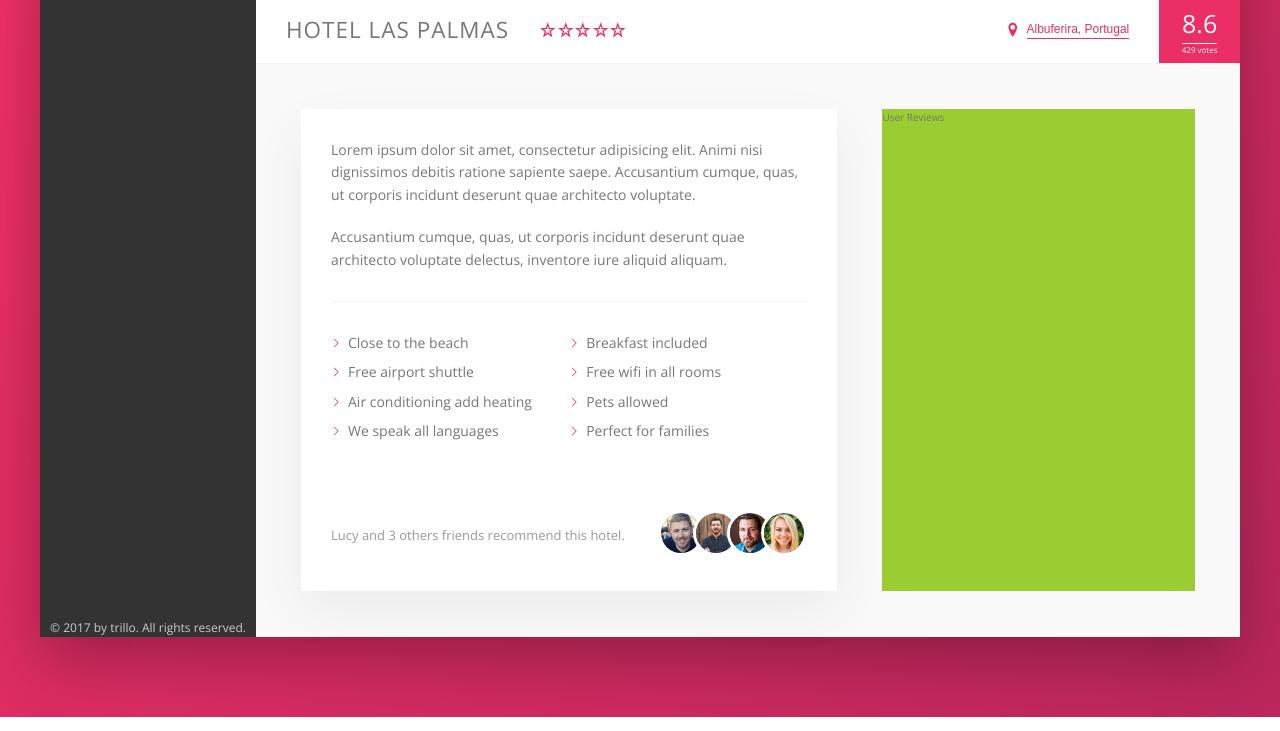
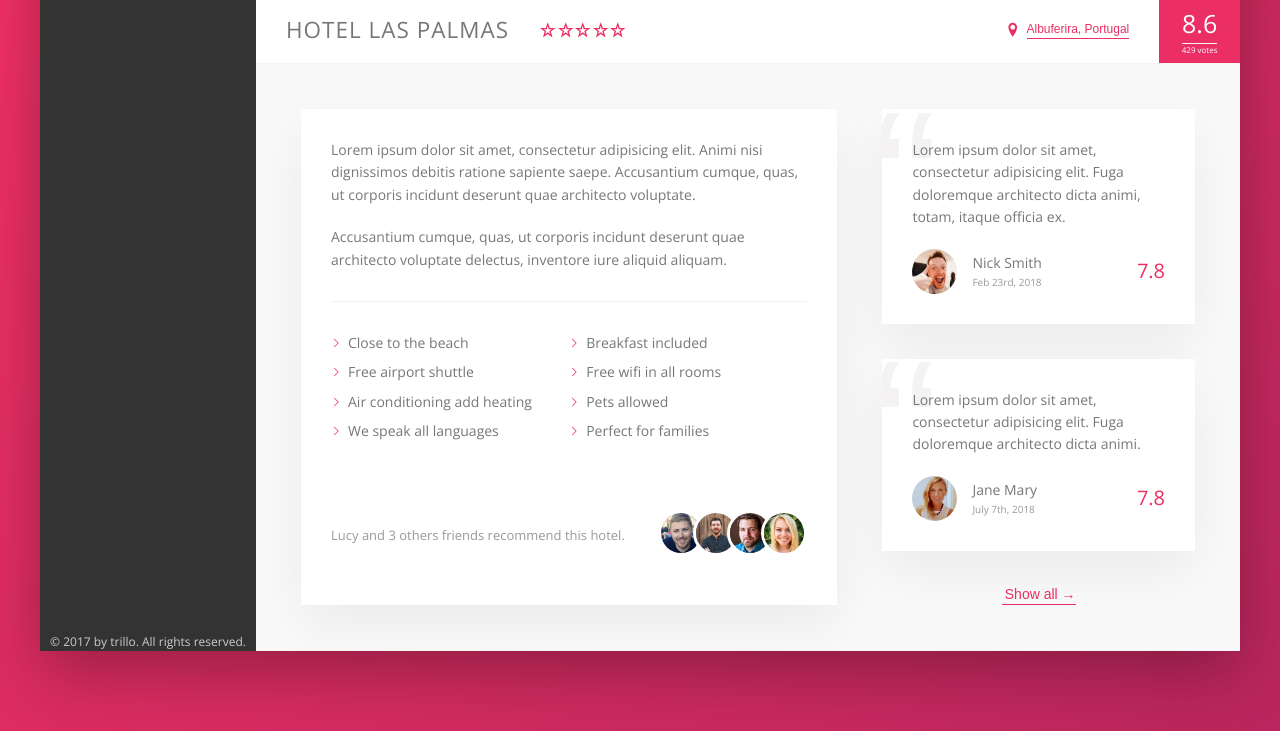
Before and after one commit to UnknownMonk/Flex-box-Website, a website: page index.html in a window 1280 px wide. Shown: the part 538-1269 px from the top of the page. Drawn offline with nearby package versions, Linux system fonts and the light colour scheme.

Commit message:
updated review section

```diff
--- a/index.html
+++ b/index.html
@@ -166,7 +166,37 @@
                         </div>
                     </div>
                     <div class="user-reviews">
-                        User Reviews
+                        <figure class="review">
+                            <blockquote class="review__text">
+                                Lorem ipsum dolor sit amet, consectetur adipisicing elit. Fuga doloremque architecto dicta animi, totam, itaque officia ex.
+                            </blockquote>
+                            <figcaption class="review__user">
+                                <img src="img/user-1.jpg" alt="User 1" class="review__photo">
+                                <div class="review__user-box">
+                                    <p class="review__user-name">
+                                        Nick Smith
+                                    </p>
+                                    <p class="review__user-date">Feb 23rd, 2018</p>
+                                </div>
+                                <div class="review__rating">7.8</div>
+                            </figcaption>
+                        </figure>
+                        <figure class="review">
+                            <blockquote class="review__text">
+                                Lorem ipsum dolor sit amet, consectetur adipisicing elit. Fuga doloremque architecto dicta animi.
+                            </blockquote>
+                            <figcaption class="review__user">
+                                <img src="img/user-2.jpg" alt="User 1" class="review__photo">
+                                <div class="review__user-box">
+                                    <p class="review__user-name">
+                                        Jane Mary
+                                    </p>
+                                    <p class="review__user-date">July 7th, 2018</p>
+                                </div>
+                                <div class="review__rating">7.8</div>
+                            </figcaption>
+                        </figure>
+                        <button class="btn-inline"><span>Show all &rarr;</span></button>
                     </div>
                 </div>
             </main>
--- a/sass/_component.scss
+++ b/sass/_component.scss
@@ -330,9 +330,21 @@ align-items: center;
   cursor: pointer;
   transition: all .2s;
 
+  & span {
+    margin-left: 3px;
+    transition: margin-left .2s;
+  }
+
   &:hover {
     color: var(--color-grey-dark-1);
+
+    span {
+      margin-left: 8px;
+
+    }
   }
+
+
 
   &:focus {
     outline: none;
@@ -462,3 +474,69 @@ box-shadow: none;
 
   }
 }
+////////////////////////////////////////
+//REVIEW
+
+.review {
+
+background-color: white;
+box-shadow: var(--shadow-light);
+padding: 3rem;
+margin-bottom: 3.5rem;
+position: relative;
+overflow: hidden;
+
+  &__text {
+    margin-bottom: 2rem;
+    z-index: 10;
+    position: relative;
+  }
+
+  &__user {
+    display: flex;
+    align-items: center;
+  }
+
+  &__photo {
+    height: 4.5rem;
+    width: 4.5rem;
+    border-radius: 50%;
+    margin-right: 1.5rem;
+  }
+
+
+  &__user-box {
+    margin-right: auto;
+  }
+
+  &__user_name {
+    font-size: 1.1rem;
+    font-weight: 600;
+    text-transform: uppercase;
+    margin-bottom: .4rem;
+
+  }
+
+  &__user-date {
+    font-size: 1rem;
+    color: var(--color-grey-dark-3);
+  }
+
+  &__rating {
+    font-size: 2rem;
+    color: var(--color-primary);
+    font-weight: 300;
+  }
+
+  &::before {
+    content:"\201C";
+    position: absolute;
+    top: -2.75rem;
+    left:-1rem;
+    line-height: 1;
+    font-size: 20rem;
+    color: var(--color-grey-light-2);
+    font-family: sans-serif;
+    z-index: 1;
+  }
+}
--- a/sass/_layout.scss
+++ b/sass/_layout.scss
@@ -40,6 +40,7 @@ display: flex;
 }
 
 .detail {
+  font-size: 1.4rem;
 display: flex;
 padding: 4.5rem;
 background-color: var(--color-grey-light-1);
@@ -48,7 +49,7 @@ border-bottom: var(--line);
 }
 
 .description {
-  font-size: 1.4rem;
+
 background-color: white;
 box-shadow: var(--shadow-light);
 padding: 3rem;
@@ -58,6 +59,9 @@ margin-right: 4.5rem;
 }
 
 .user-reviews {
-background-color: yellowgreen;
+
 flex: 1;
+display: flex;
+flex-direction: column;
+align-items: center;
 }
```
Also changed, not shown: css/style.css.
